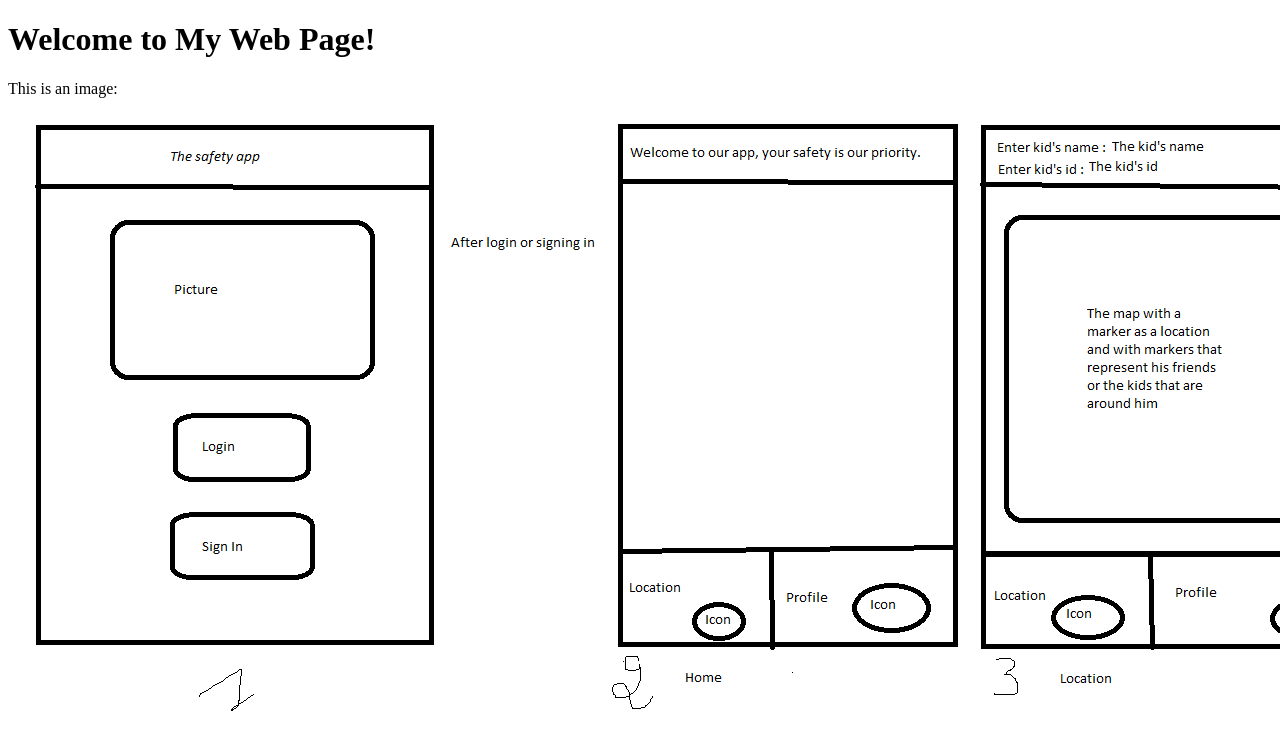
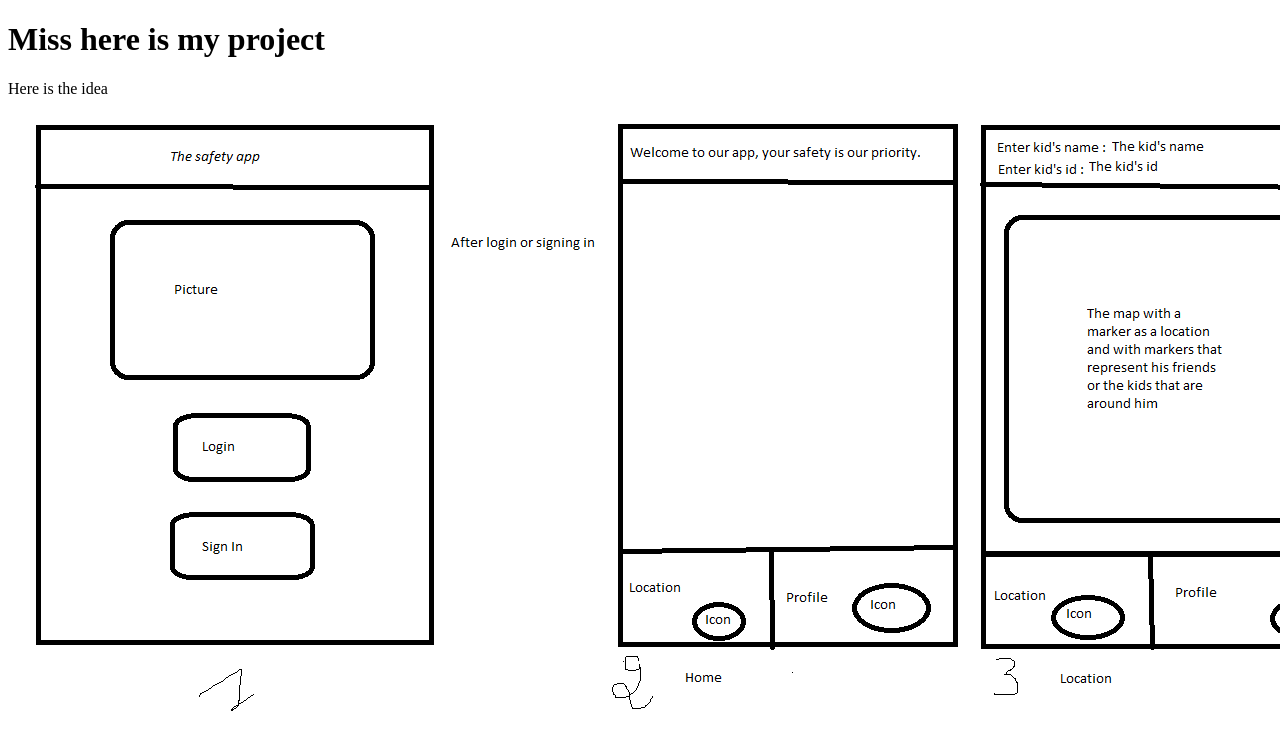
Before and after one commit to Rimeset/PRO-C97_TP, a plain HTML site: page index.html in a window 1280 px wide. Shown: the top 750 px of the page. Drawn offline with Linux system fonts and the light colour scheme.

Commit message:
Update index.html

```diff
--- a/index.html
+++ b/index.html
@@ -4,8 +4,8 @@
     <title>My Web Page</title>
 </head>
 <body>
-    <h1>Welcome to My Web Page!</h1>
-    <p>This is an image:</p>
+    <h1>Miss here is my project</h1>
+    <p>Here is the idea</p>
     <img src="PRO-C97 TP.png">
 </body>
 </html>
```
